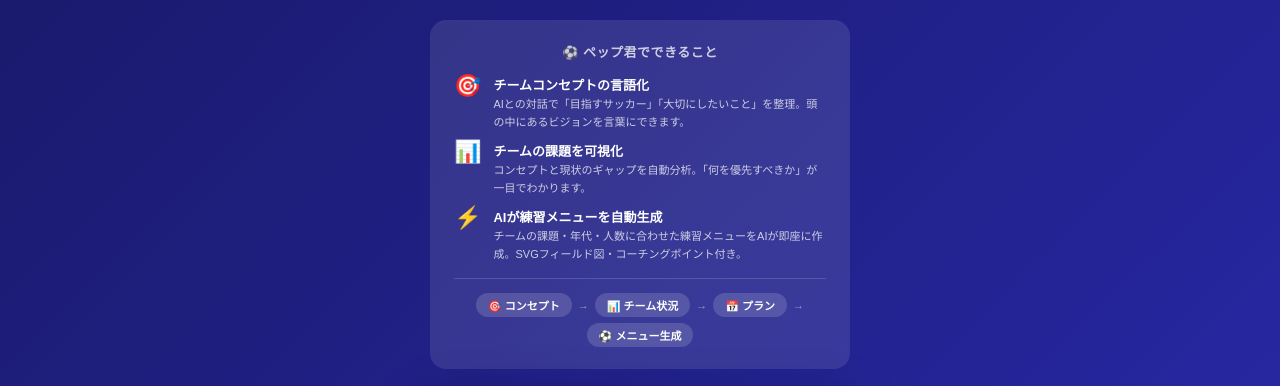
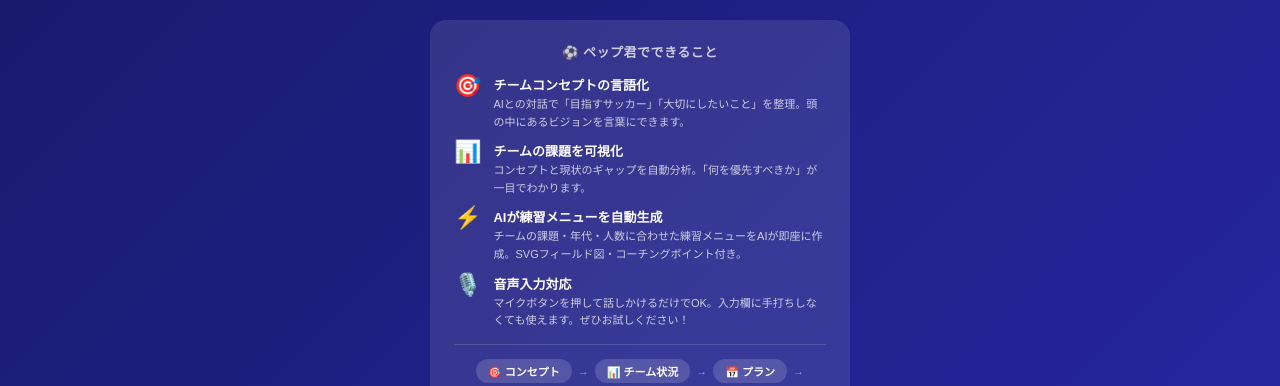
Before and after one commit to sky-online/pepkun, a website: page public/invite.html in a window 1280 px wide. Shown: the top 386 px of the page. Drawn offline with Linux system fonts and the light colour scheme.

Commit message:
feat: 招待ページに音声入力の案内追加

```diff
--- a/public/invite.html
+++ b/public/invite.html
@@ -67,6 +67,13 @@ button:disabled{background:#ccc;cursor:not-allowed}
           <div class="feature-desc">チームの課題・年代・人数に合わせた練習メニューをAIが即座に作成。SVGフィールド図・コーチングポイント付き。</div>
         </div>
       </div>
+      <div class="feature-item">
+        <div class="feature-icon">🎙️</div>
+        <div class="feature-text">
+          <div class="feature-name">音声入力対応</div>
+          <div class="feature-desc">マイクボタンを押して話しかけるだけでOK。入力欄に手打ちしなくても使えます。ぜひお試しください！</div>
+        </div>
+      </div>
     </div>
     <div class="flow">
       <span class="flow-step">🎯 コンセプト</span>
```
